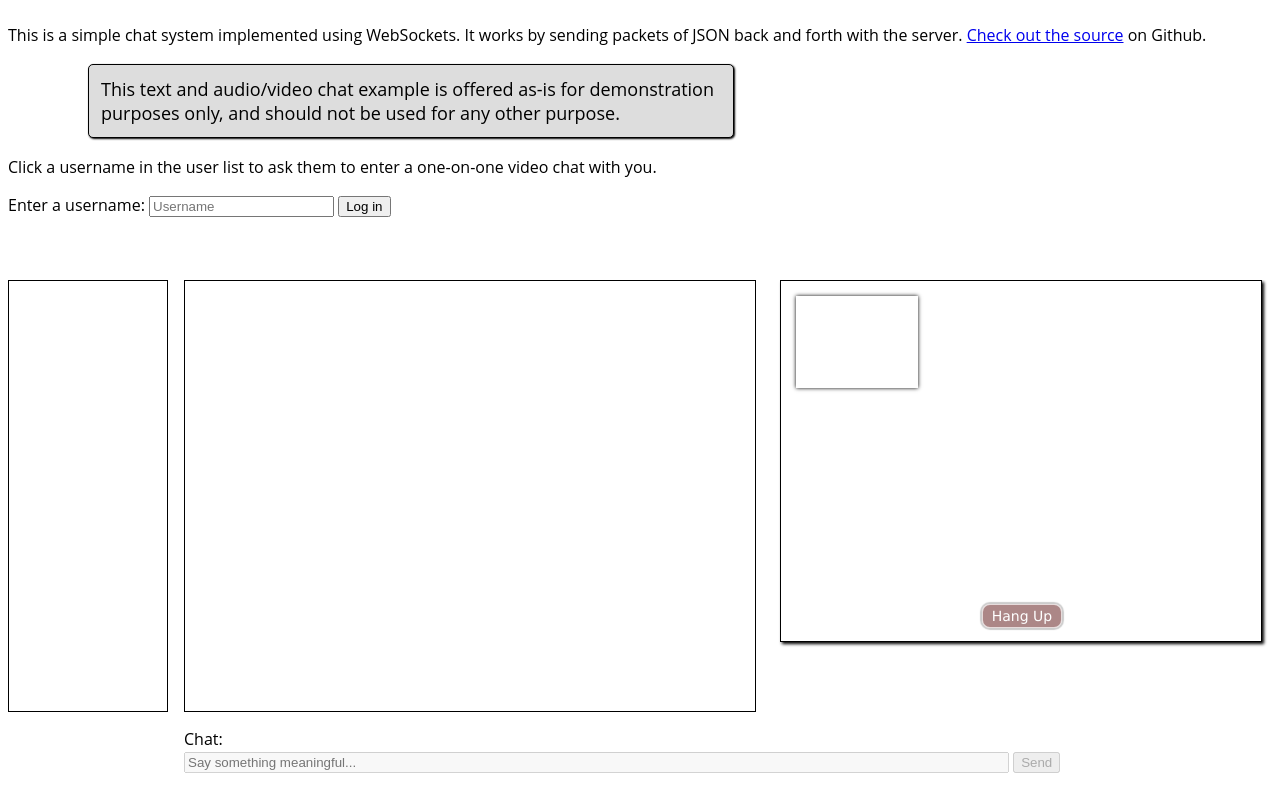
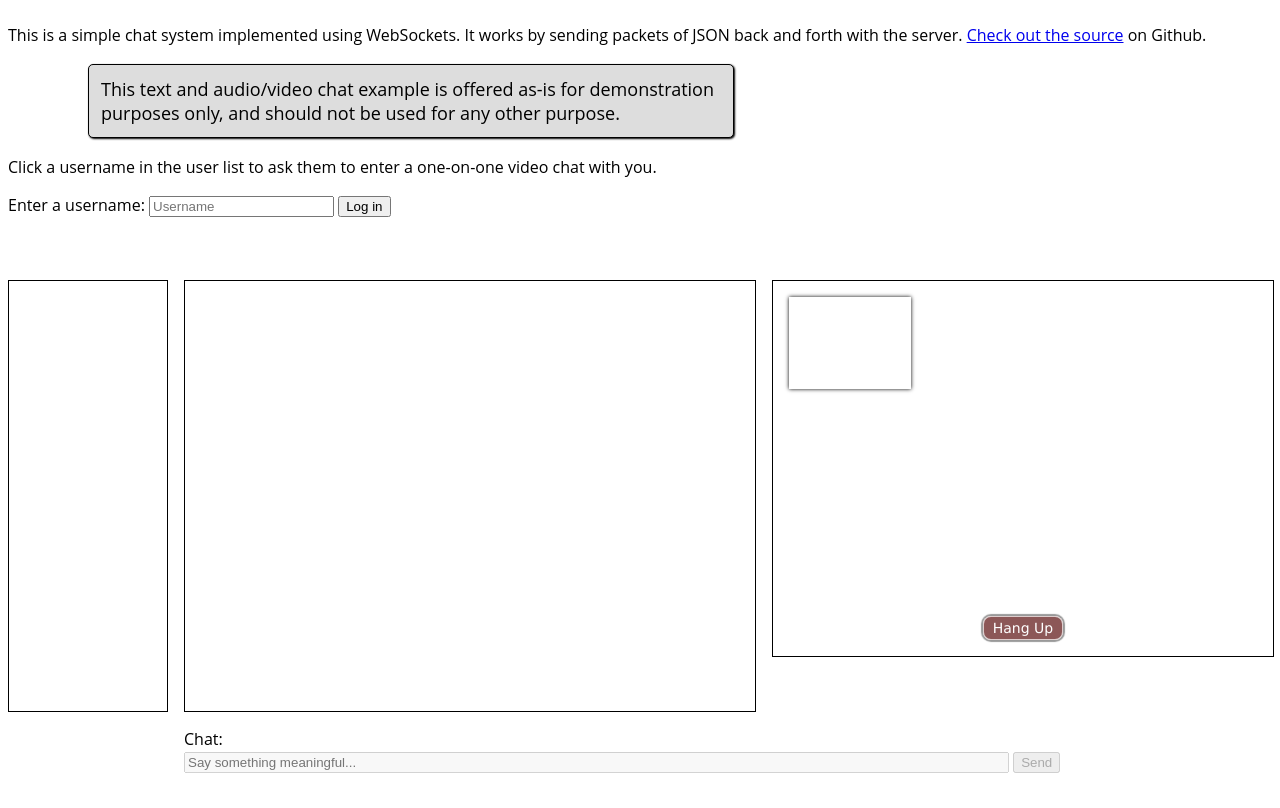
Before and after one commit to mdn/samples-server, a website with bundled scripts: page s/webrtc-from-chat/index.html in a window 1280 px wide. Built offline with nearby package versions, Linux system fonts and the light colour scheme.

Commit message:
Improved and simplified CSS for the video boxes. Should be much better. Also added an aspectRatio constraint for the video to specifically request the 3:2 ratio we're using here, but not to require it outright.

```diff
--- a/s/webrtc-from-chat/chat.css
+++ b/s/webrtc-from-chat/chat.css
@@ -20,7 +20,7 @@
   min-width: 1250px;
   height: 100%;
   grid-template-areas: "infobox infobox infobox"
-  "userlistbox chatbox video-container"
+  "userlistbox chatbox camerabox"
   "empty-container chat-controls chat-controls";
   grid-template-columns: 10em 1fr 500px;
   grid-template-rows: 16em 1fr 5em;
@@ -57,13 +57,11 @@
   padding: 0.1rem 0.5rem;
 }
 
-.video-container {
-  grid-area: video-container;
-}
-
 .camerabox {
-  width: 100%;
-  height: 100%;
+  grid-area: camerabox;
+  width: 500px;
+  height: 375px;
+  border: 1px solid black;
   vertical-align: top;
   display: block;
   position:relative;
@@ -71,11 +69,8 @@
 }
 
 #received_video {
-  width: 480px;
-  height: 360px;
-  border: 1px solid black;
-  box-shadow: 2px 2px 3px black;
-  right:10px;
+  width: 100%;
+  height: 100%;
   position:absolute;
 }
 
@@ -85,7 +80,7 @@
   height: 90px;
   position: absolute;
   top: 1rem;
-  left: 1.5rem;
+  left: 1rem;
   border: 1px solid rgba(255, 255, 255, 0.75);
   box-shadow: 0 0 4px black;
 }
@@ -98,10 +93,10 @@
   border-radius: 8px;
   position:relative;
   margin:auto;
-  top:324px;
-  background-color: rgba(150, 0, 0, 0.5);
+  top:calc(100% - 40px);
+  background-color: rgba(150, 0, 0, 0.7);
   border: 1px solid rgba(255, 255, 255, 0.7);
-  box-shadow: 0px 0px 1px 2px rgba(0, 0, 0, 0.2);
+  box-shadow: 0px 0px 1px 2px rgba(0, 0, 0, 0.4);
   font-size: 14px;
   font-family: "Lucida Grande", "Arial", sans-serif;
   color: rgba(255, 255, 255, 1.0);
--- a/s/webrtc-from-chat/chatclient.js
+++ b/s/webrtc-from-chat/chatclient.js
@@ -39,7 +39,11 @@ var clientID = 0;
 
 var mediaConstraints = {
   audio: true,            // We want an audio track
-  video: true             // ...and we want a video track
+  video: {
+    aspectRatio: {
+      ideal: 1.333333     // 3:2 aspect is preferred
+    }
+  }
 };
 
 var myUsername = null;
--- a/s/webrtc-from-chat/index.html
+++ b/s/webrtc-from-chat/index.html
@@ -39,13 +39,11 @@
     <ul class="userlistbox"></ul>
     <div class="chatbox"></div>
     <div class="camerabox">
-      <div class="video-container">
-        <video id="received_video" autoplay></video>
-        <video id="local_video" autoplay muted></video>
-        <button id="hangup-button" onclick="hangUpCall();" disabled>
-          Hang Up
-        </button>
-      </div>
+      <video id="received_video" autoplay></video>
+      <video id="local_video" autoplay muted></video>
+      <button id="hangup-button" onclick="hangUpCall();" role="button" disabled>
+        Hang Up
+      </button>
     </div>
     <div class="empty-container"></div>
     <div class="chat-controls">
```
